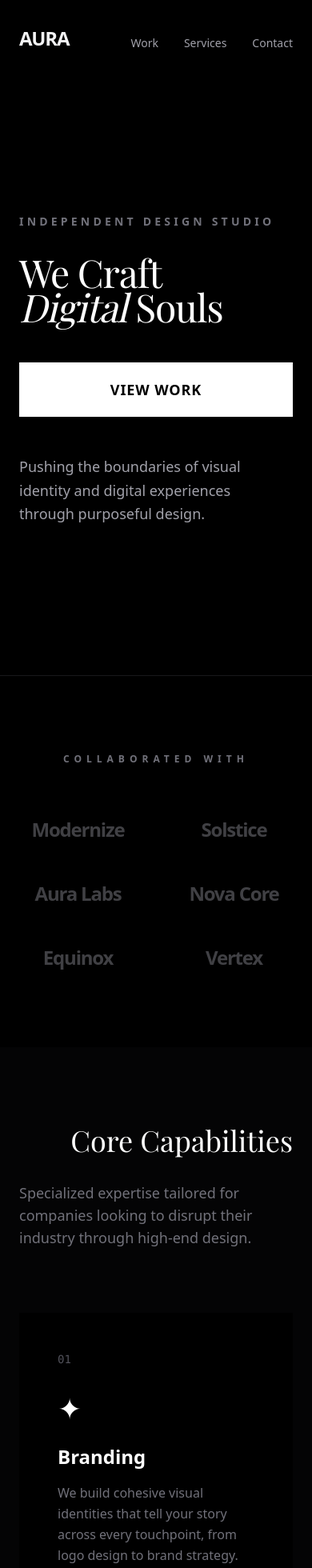
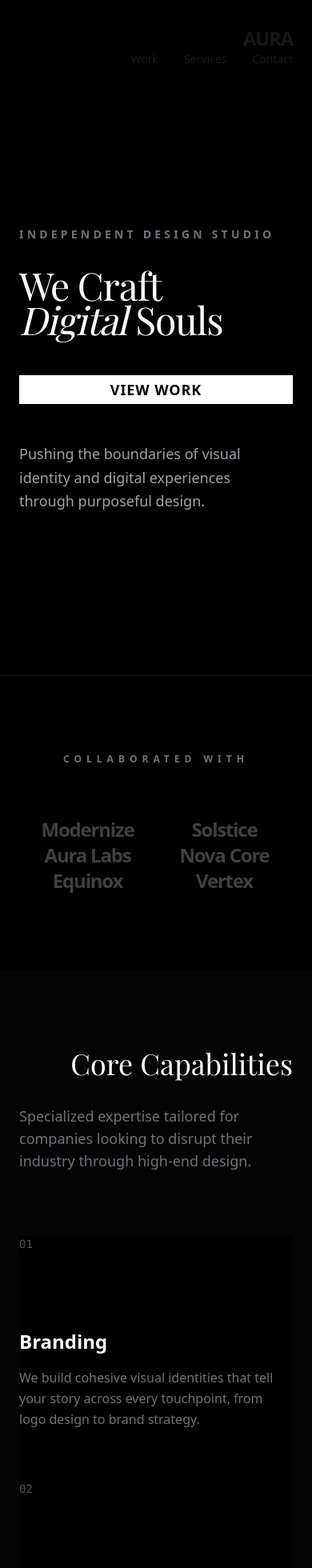
Before and after one commit to EdrianHernandez/Aura, a React (Vite) app: page / in a window 390 px wide. Shown: the top 1960 px of the page at 80% size. Built offline with nearby package versions, Linux system fonts and the light colour scheme; a web font is replaced by a local one.

Commit message:
Inject 10 synthetic UI bugs for M-S2C research dataset

```diff
--- a/components/AgencyHero.jsx
+++ b/components/AgencyHero.jsx
@@ -13,7 +13,7 @@ const AgencyHero = () => {
         </h1>
         <div className="flex flex-col md:flex-row md:items-center gap-12 mt-4">
           <button
-            className="group relative inline-flex items-center justify-center px-10 py-5 bg-white text-black font-semibold text-lg overflow-hidden transition-all duration-300 hover:pr-14"
+            className="group relative inline-flex items-center justify-center px-2 py-1 bg-white text-black font-semibold text-lg overflow-hidden transition-all duration-300 hover:pr-14"
             onClick={() => document.getElementById('work')?.scrollIntoView({ behavior: 'smooth' })}
           >
             <span className="relative z-10 uppercase tracking-wider">View Work</span>
@@ -34,7 +34,7 @@ const AgencyHero = () => {
       </div>
 
       {/* Visual Accent */}
-      <div className="absolute bottom-12 right-12 hidden lg:block">
+      <div className="absolute bottom-12 right-12 hidden lg:block z-0">
         <div className="animate-bounce">
           <svg className="w-8 h-8 text-zinc-600" fill="none" stroke="currentColor" viewBox="0 0 24 24">
             <path strokeLinecap="round" strokeLinejoin="round" strokeWidth={1} d="M19 14l-7 7m0 0l-7-7m7 7V3" />
--- a/components/ClientLogos.jsx
+++ b/components/ClientLogos.jsx
@@ -11,7 +11,7 @@ const ClientLogos = () => {
         <h6 className="text-center text-zinc-500 uppercase tracking-[0.5em] text-xs font-bold mb-16">
           Collaborated With
         </h6>
-        <div className="grid grid-cols-2 md:grid-cols-3 lg:grid-cols-6 gap-12 items-center opacity-40 hover:opacity-100 transition-opacity duration-700">
+        <div className="grid grid-cols-2 md:grid-cols-3 lg:grid-cols-6 gap-0 items-center opacity-40 hover:opacity-100 transition-opacity duration-700">
           {clients.map((client) => (
             <div key={client} className="flex justify-center group">
               <span className="text-2xl font-bold tracking-tighter text-zinc-400 group-hover:text-white transition-colors cursor-default">
--- a/components/Footer.jsx
+++ b/components/Footer.jsx
@@ -4,7 +4,7 @@ const Footer = () => {
   return (
     <footer className="bg-zinc-950 pt-32 pb-12 px-6 md:px-12 lg:px-24">
       <div className="max-w-7xl mx-auto">
-        <div className="grid grid-cols-1 lg:grid-cols-2 gap-24 mb-32">
+        <div className="grid grid-cols-1 lg:grid-cols-4 gap-2 mb-32">
           <div>
             <h2 className="serif text-4xl md:text-6xl font-medium mb-12 leading-tight">
               Have a project <br />
--- a/components/Navbar.jsx
+++ b/components/Navbar.jsx
@@ -3,9 +3,9 @@ import React from 'react';
 const Navbar = () => {
   return (
     <nav className="fixed top-0 left-0 w-full z-50 mix-blend-difference px-6 py-8 md:px-12 lg:px-24">
-      <div className="max-w-7xl mx-auto flex justify-between items-end">
-        <h1 className="text-zinc-100 text-2xl font-bold tracking-tighter">AURA</h1>
-        <div className="flex gap-8 text-zinc-400 text-sm font-medium">
+      <div className="max-w-7xl mx-auto flex flex-col justify-between items-end">
+        <h1 className="text-zinc-900 text-2xl font-bold tracking-tighter">AURA</h1>
+        <div className="flex gap-8 text-zinc-900 text-sm font-medium">
           <a href="#" className="hover:text-white transition-colors">Work</a>
           <a href="#" className="hover:text-white transition-colors">Services</a>
           <a href="#" className="hover:text-white transition-colors">Contact</a>
--- a/components/PortfolioShowcase.jsx
+++ b/components/PortfolioShowcase.jsx
@@ -27,15 +27,15 @@ const PortfolioShowcase = () => {
                 className="w-full object-cover grayscale hover:grayscale-0 transition-all duration-1000 ease-out transform group-hover:scale-110"
                 loading="lazy"
               />
-              <div className="absolute inset-0 bg-black/40 opacity-0 group-hover:opacity-100 transition-opacity duration-500 flex items-center justify-center">
-                 <div className="text-center transform translate-y-4 group-hover:translate-y-0 transition-transform duration-500">
+              <div className="absolute inset-0 bg-black/40 opacity-0 group-hover:opacity-100 transition-opacity duration-500 flex items-center justify-center z-0">
+                 <div className="text-center transform translate-y-4 group-hover:translate-y-0 transition-transform duration-500 -z-10">
                     <span className="inline-block px-4 py-2 border border-white text-xs uppercase tracking-widest font-bold">View Case Study</span>
                  </div>
               </div>
             </div>
             <div className="mt-4 flex justify-between items-baseline">
-              <h5 className="text-xl font-medium tracking-tight">{item.title}</h5>
-              <span className="text-xs uppercase tracking-widest text-zinc-500 font-mono">{item.category}</span>
+              <h5 className="text-xs font-medium tracking-tight">{item.title}</h5>
+              <span className="text-xs uppercase tracking-widest text-zinc-900 font-mono">{item.category}</span>
             </div>
           </div>
         ))}
--- a/components/ServiceGrid.jsx
+++ b/components/ServiceGrid.jsx
@@ -35,10 +35,10 @@ const ServiceGrid = () => {
         {services.map((service) => (
           <div
             key={service.id}
-            className="service-card group bg-black p-12 lg:p-16 flex flex-col transition-all duration-500 hover:bg-zinc-900"
+            className="service-card group bg-black p-0 lg:p-0 flex flex-col transition-all duration-500 hover:bg-zinc-900"
           >
             <span className="text-zinc-600 text-sm font-mono mb-8">{service.id}</span>
-            <div className="text-4xl mb-6 group-hover:scale-110 transition-transform duration-500 origin-left">
+            <div className="text-4xl mb-6 group-hover:scale-110 transition-transform duration-500 origin-left opacity-0">
               {service.icon}
             </div>
             <h4 className="text-2xl font-semibold mb-4">{service.title}</h4>
```
Also changed, not shown: 1 other file (tests, documents, lock files or other folders).
